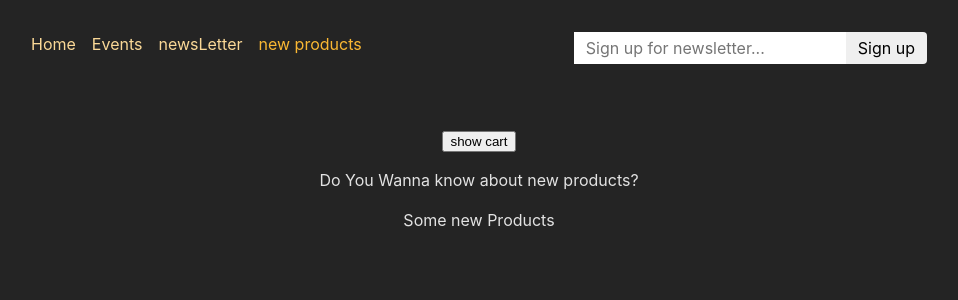
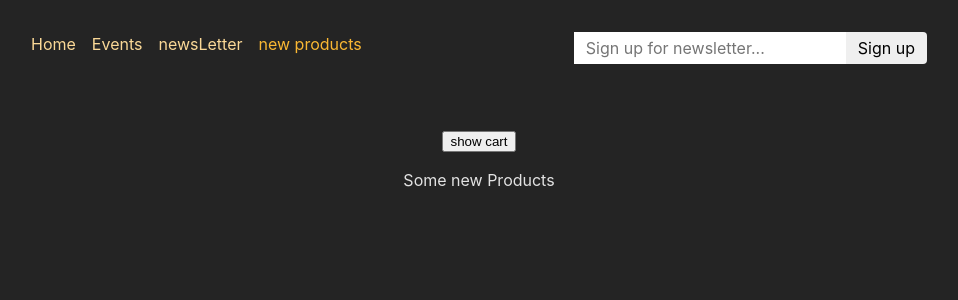
Before and after one commit to notmone/spa-prodcuts-events, a React (Create React App) app in the folder frontend/: page /products in a window 1280 px wide. Shown: the top 300 px of the page, without its empty margins (161-1119 px from the left). Built offline with nearby package versions, Linux system fonts and the light colour scheme.

Commit message:
Update fork NewProducts.js

```diff
--- a/frontend/src/pages/NewProducts.js
+++ b/frontend/src/pages/NewProducts.js
@@ -12,7 +12,6 @@ function NewProductsPage() {
   return (
     <div>
       <button onClick={toggleCartHandler}>show cart</button>
-      <div><p>Do You Wanna know about new products?</p></div>
       <p>Some new Products</p>
       {showCart && (
         <ul>
```
